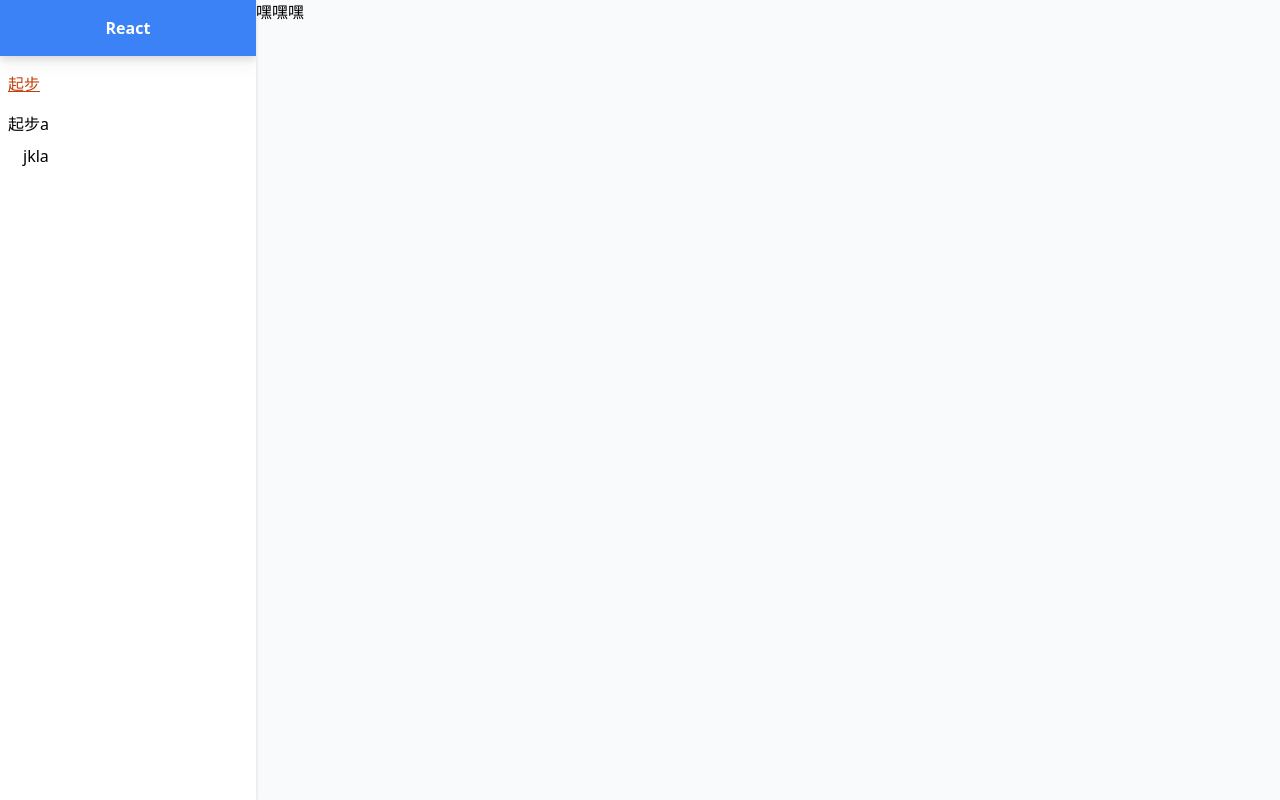
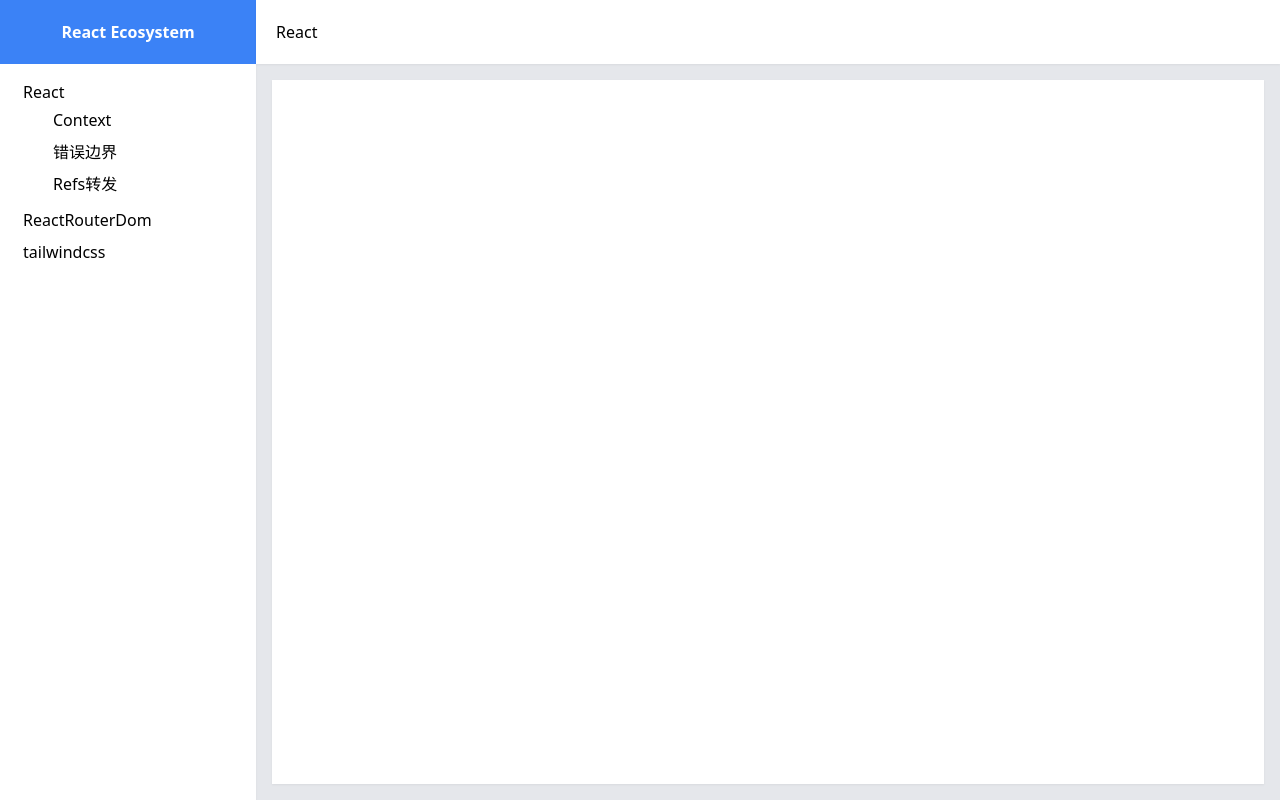
Before and after one commit to Pmj136/progressive-study, a React (Vite) app: page / in a window 1280 px wide. Built offline with nearby package versions, Linux system fonts and the light colour scheme.

Commit message:
refactor:build model

```diff
--- a/package.json
+++ b/package.json
@@ -9,7 +9,6 @@
     "preview": "vite preview"
   },
   "dependencies": {
-    "normalize.css": "^8.0.1",
     "react": "^18.0.0-rc.3",
     "react-dom": "^18.0.0-rc.3",
     "react-router-dom": "^6.2.2"
--- a/src/App.tsx
+++ b/src/App.tsx
@@ -1,12 +1,35 @@
 import React from 'react'
-import Layout from "./layout/Layout";
-import { BrowserRouter } from "react-router-dom";
+import { Route, Routes } from "react-router-dom";
+import routes, { IRoute } from "./routes";
+
+function renderIndexRoute(items?: IRoute[]) {
+    if (items && items.length) {
+        const { element: Comp, props } = items[0]
+        return <Route index element={<Comp {...props} />} />
+    }
+    return null
+}
+
+function renderRoutes(items?: IRoute[]) {
+    if (!items) return null
+    return items.map((value) => {
+        const { path, element: Comp, props, children } = value
+        return (
+            <Route path={path} element={<Comp {...props} />} key={path}>
+                <>
+                    {renderIndexRoute(children)}
+                    {renderRoutes(children)}
+                </>
+            </Route>
+        )
+    })
+}
 
 function App() {
     return (
-        <BrowserRouter>
-            <Layout />
-        </BrowserRouter>
+        <Routes>
+            {renderRoutes(routes)}
+        </Routes>
     )
 }
 
--- a/src/layout/AppAside.tsx
+++ b/src/layout/AppAside.tsx
@@ -10,14 +10,14 @@ function renderLink(items?: IRoute[], basePath = "/", level = 0) {
         <ul className="flex flex-col">
             {
                 items.map(value => {
-                    const { path, title, children } = value
+                    const { path, menuTitle, children } = value
                     const actPath = pathResolve(basePath, path)
                     return (
-                        <li key={actPath} className="my-2" style={{ paddingLeft: padLeft }}>
+                        <li key={actPath} className="my-1" style={{ paddingLeft: padLeft }}>
                             <NavLink
                                 to={actPath}
                                 className={({ isActive }) => isActive ? 'text-orange-700 underline' : ''}>
-                                <span>{title}</span>
+                                <span>{menuTitle}</span>
                             </NavLink>
                             {
                                 renderLink(children, actPath, level + 1)
@@ -32,8 +32,8 @@ function renderLink(items?: IRoute[], basePath = "/", level = 0) {
 
 function AppAside() {
     return (
-        <div className="w-64 bg-white drop-shadow overflow-hidden flex flex-col h-full">
-            <div className="bg-blue-500 px-2 py-4 text-center font-bold text-white drop-shadow-lg">React</div>
+        <div className="w-64 bg-white drop-shadow-sm overflow-hidden flex flex-col h-full">
+            <div className="bg-blue-500 px-2 py-5 text-center font-bold text-white">React Ecosystem</div>
             <div className="flex-1 overflow-y-auto p-2"> {renderLink(routes)}</div>
         </div>
     )
--- a/src/layout/Layout.tsx
+++ b/src/layout/Layout.tsx
@@ -1,13 +1,13 @@
 import React from 'react'
 import AppAside from "./AppAside";
-import RouterView from "./RouterView";
+import { Outlet } from "react-router-dom";
 
 function Layout() {
     return (
         <div className="flex h-screen overflow-hidden">
             <AppAside />
-            <div className="flex-1 bg-gray-50">
-                <RouterView />
+            <div className="flex flex-col flex-1 bg-gray-200">
+                <Outlet />
             </div>
         </div>
     )
--- a/src/layout/RouterView.tsx
+++ /dev/null
@@ -1,35 +0,0 @@
-import React, { Suspense } from 'react'
-import { Route, Routes } from "react-router-dom";
-import routes, { IRoute } from "../routes";
-import { pathResolve } from "./util";
-
-function renderRoutes(items?: IRoute[], basePath = "/") {
-    if (!items) return null
-    return items.map(value => {
-        const { path, element: Comp, props, children } = value
-        const actPath = pathResolve(basePath, path)
-        return (
-            <Route path={actPath} element={<Comp {...props} />} key={actPath}>
-                {
-                    renderRoutes(children, actPath)
-                }
-            </Route>
-        )
-    })
-}
-
-//or use useRoutes(config) to generate views
-function RouterView() {
-    // const els = useRoutes(routes);
-    return (
-        <Suspense fallback={<div>Loading...</div>}>
-            <Routes>
-                {
-                    renderRoutes(routes)
-                }
-            </Routes>
-        </Suspense>
-    )
-}
-
-export default RouterView
--- a/src/layout/util.ts
+++ b/src/layout/util.ts
@@ -1,5 +1,4 @@
 export function pathResolve(parent: string, child: string) {
-    const str = parent + child
-    // if (child.startsWith('/')) return str
-    return str.replace(/\/\//g, '/')
+    const str = parent + '/' + child
+    return str.replace(/\/+/g, '/')
 }
--- a/src/main.tsx
+++ b/src/main.tsx
@@ -1,11 +1,14 @@
-import React from 'react'
+import React, { StrictMode } from 'react'
 import { createRoot } from "react-dom/client";
+import { BrowserRouter } from "react-router-dom";
 import './tailwind.css'
-import App from './App'
+import App from "./App";
 
 const root = createRoot(document.getElementById('root')!);
 root.render(
-    <React.StrictMode>
-        <App />
-    </React.StrictMode>
+    <StrictMode>
+        <BrowserRouter>
+            <App />
+        </BrowserRouter>
+    </StrictMode>
 )
--- /dev/null
+++ b/src/pages/IndexPage.tsx
@@ -0,0 +1,23 @@
+import React, { Suspense } from 'react'
+import { Outlet } from "react-router-dom";
+
+interface IProps {
+    title: string
+}
+
+function IndexPage(props: IProps) {
+    return (
+        <>
+            <div className="bg-white p-5 drop-shadow-sm">
+                {props.title}
+            </div>
+            <div className="flex-1 m-4 p-2 bg-white drop-shadow-sm">
+                <Suspense fallback={<div>loading</div>}>
+                    <Outlet />
+                </Suspense>
+            </div>
+        </>
+    )
+}
+
+export default IndexPage
--- /dev/null
+++ b/src/pages/react/ContextPage.tsx
@@ -0,0 +1,11 @@
+import React from 'react'
+
+function ContextPage() {
+    return (
+        <div>
+            context
+        </div>
+    )
+}
+
+export default ContextPage
--- /dev/null
+++ b/src/pages/react/ErrorBoundariesPage.tsx
@@ -0,0 +1,11 @@
+import React from 'react'
+
+function ErrorBoundariesPage() {
+    return (
+        <div>
+            错误边界
+        </div>
+    )
+}
+
+export default ErrorBoundariesPage
--- /dev/null
+++ b/src/pages/react/ForwardingRefsPage.tsx
@@ -0,0 +1,11 @@
+import React from 'react'
+
+function ForwardingRefsPage() {
+    return (
+        <div>
+            refs转发
+        </div>
+    )
+}
+
+export default ForwardingRefsPage
--- a/src/routes.ts
+++ b/src/routes.ts
@@ -1,40 +1,62 @@
 import { FunctionComponent, lazy, LazyExoticComponent } from "react";
-import Setup from "./pages/Setup";
+import IndexPage from "./pages/IndexPage";
+import Layout from "./layout/Layout";
 
 export interface IRoute {
     path: string;
-    title: string;
+    menuTitle?: string;
     element: LazyExoticComponent<any> | FunctionComponent<any>;
-    props?: Record<string, any>,
-    children?: IRoute[]
+    props?: Record<string, any>;
+    children?: IRoute[];
 }
 
 const routes: IRoute[] = [
     {
         path: "/",
-        title: "起步",
-        element: lazy(() => import('./pages/Setup')),
-        props: {
-            title: '嘿嘿嘿'
-        }
-    },
-    {
-        path: "/a",
-        title: "起步a",
-        element: Setup,
-        props: {
-            title: '哈哈哈'
-        },
+        element: Layout,
         children: [
             {
-                path: '/aa',
-                title: "jkla",
-                element: Setup,
+                path: "react",
+                menuTitle: "React",
+                element: IndexPage,
                 props: {
-                    title: "嘻嘻嘻"
-                }
-            }
+                    title: "React"
+                },
+                children: [
+                    {
+                        path: "context",
+                        menuTitle: "Context",
+                        element: lazy(() => import('./pages/react/ContextPage')),
+                    },
+                    {
+                        path: "error-boundaries",
+                        menuTitle: "错误边界",
+                        element: lazy(() => import('./pages/react/ErrorBoundariesPage')),
+                    },
+                    {
+                        path: "forwarding-refs",
+                        menuTitle: "Refs转发",
+                        element: lazy(() => import('./pages/react/ForwardingRefsPage')),
+                    },
+                ]
+            },
+            {
+                path: "react-router-dom",
+                menuTitle: "ReactRouterDom",
+                element: IndexPage,
+                props: {
+                    title: "ReactRouterDom"
+                },
+            },
+            {
+                path: "tailwindcss",
+                menuTitle: "tailwindcss",
+                element: IndexPage,
+                props: {
+                    title: "tailwindcss"
+                },
+            },
         ]
-    },
+    }
 ]
 export default routes
```
Also changed, not shown: 1 other file (tests, documents, lock files or other folders).
